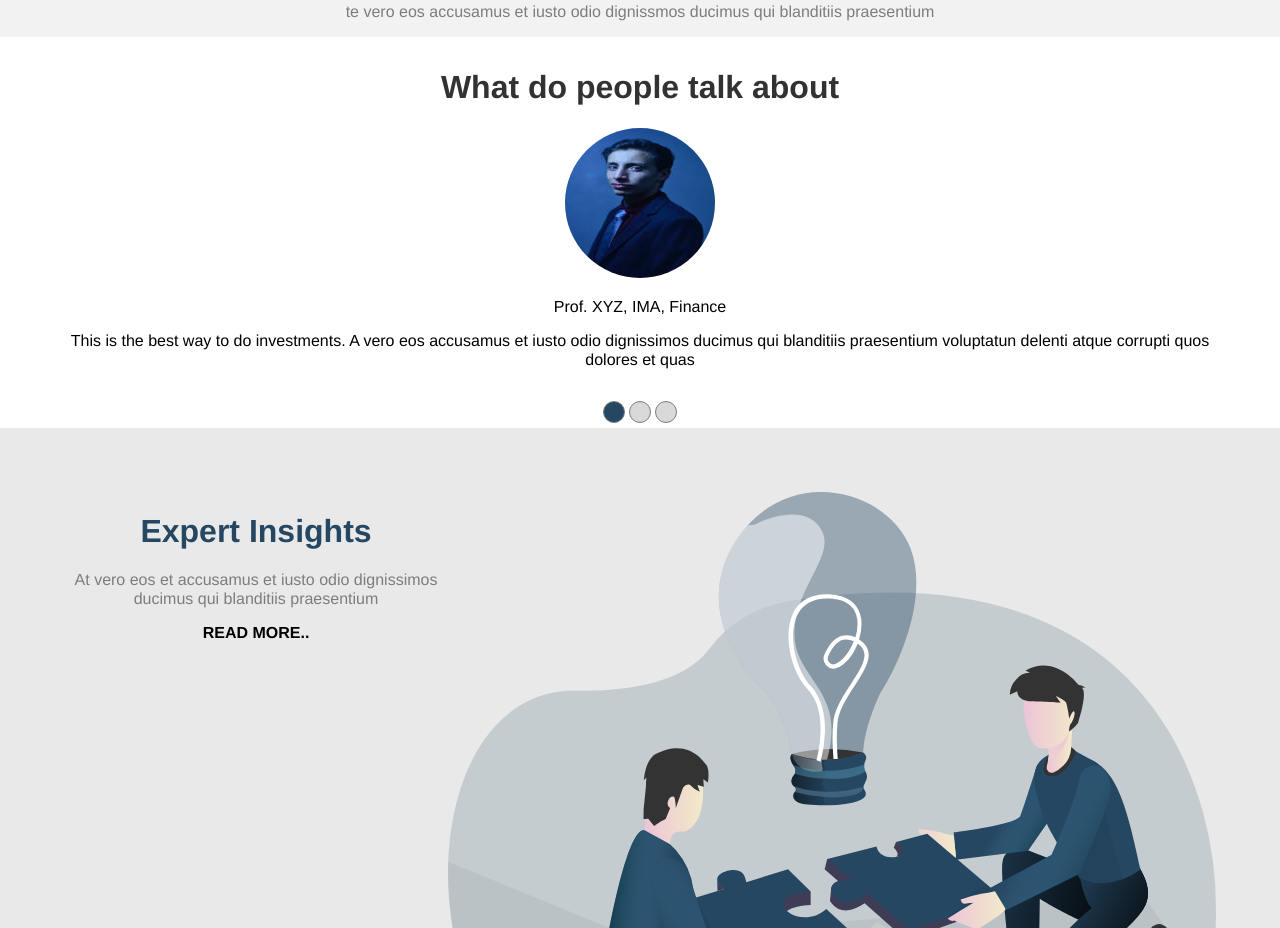
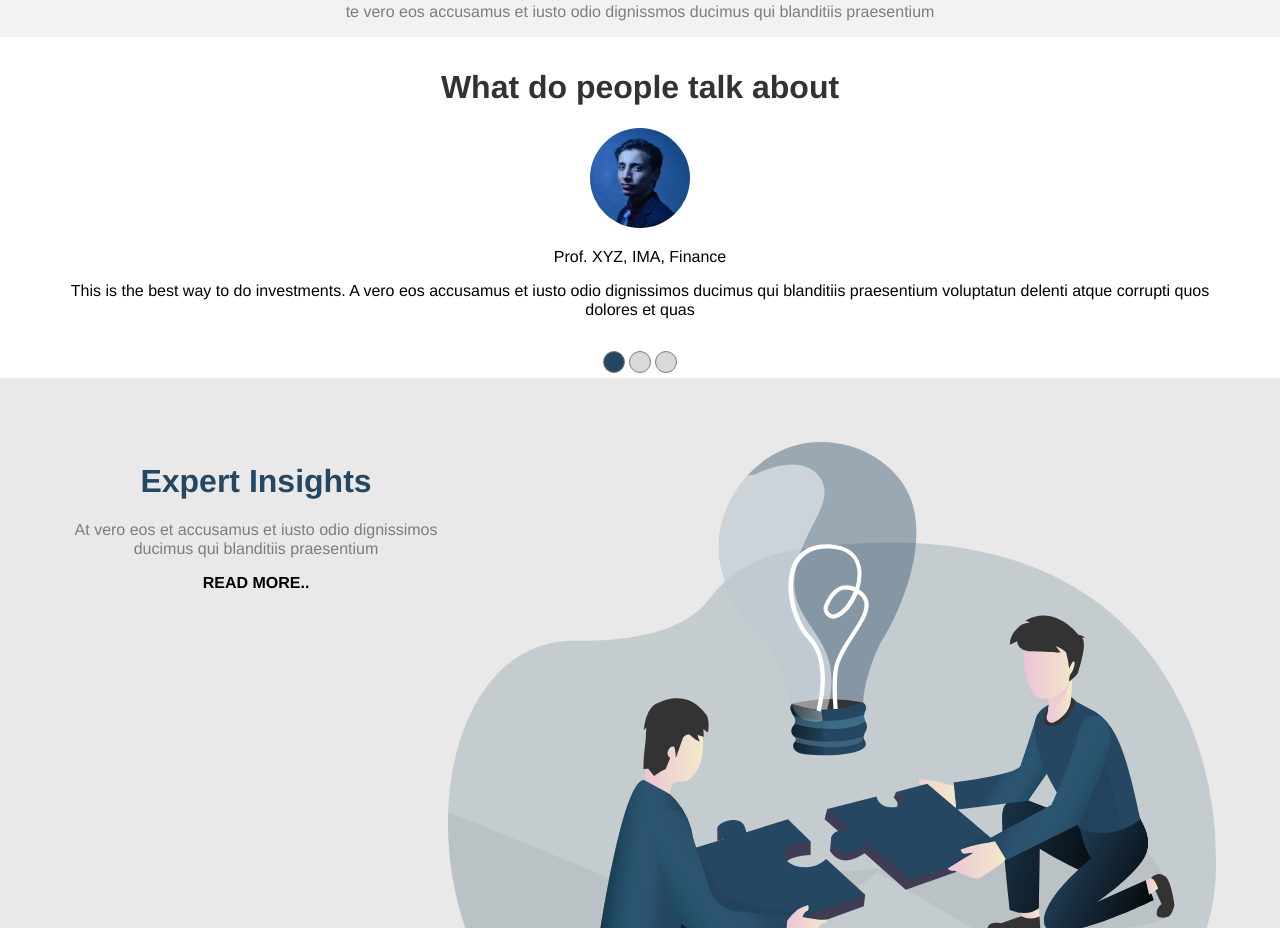
Before and after one commit to edsonJordan/sunqupacha-folder1, a plain HTML site: page index.html in a window 1280 px wide. Shown: the part 2595-3523 px from the top of the page. Drawn offline with Linux system fonts and the light colour scheme.

Commit message:
mejorando fotos

```diff
--- a/assets/styles/people.css
+++ b/assets/styles/people.css
@@ -10,7 +10,9 @@
 
 }
 .img_people{
-    width: 150px;
-    height: 150px;
+    object-fit: cover;
+    object-position: top;
+    width: 100px;
+    height: 100px;
     border-radius: 75%;
 }
```
